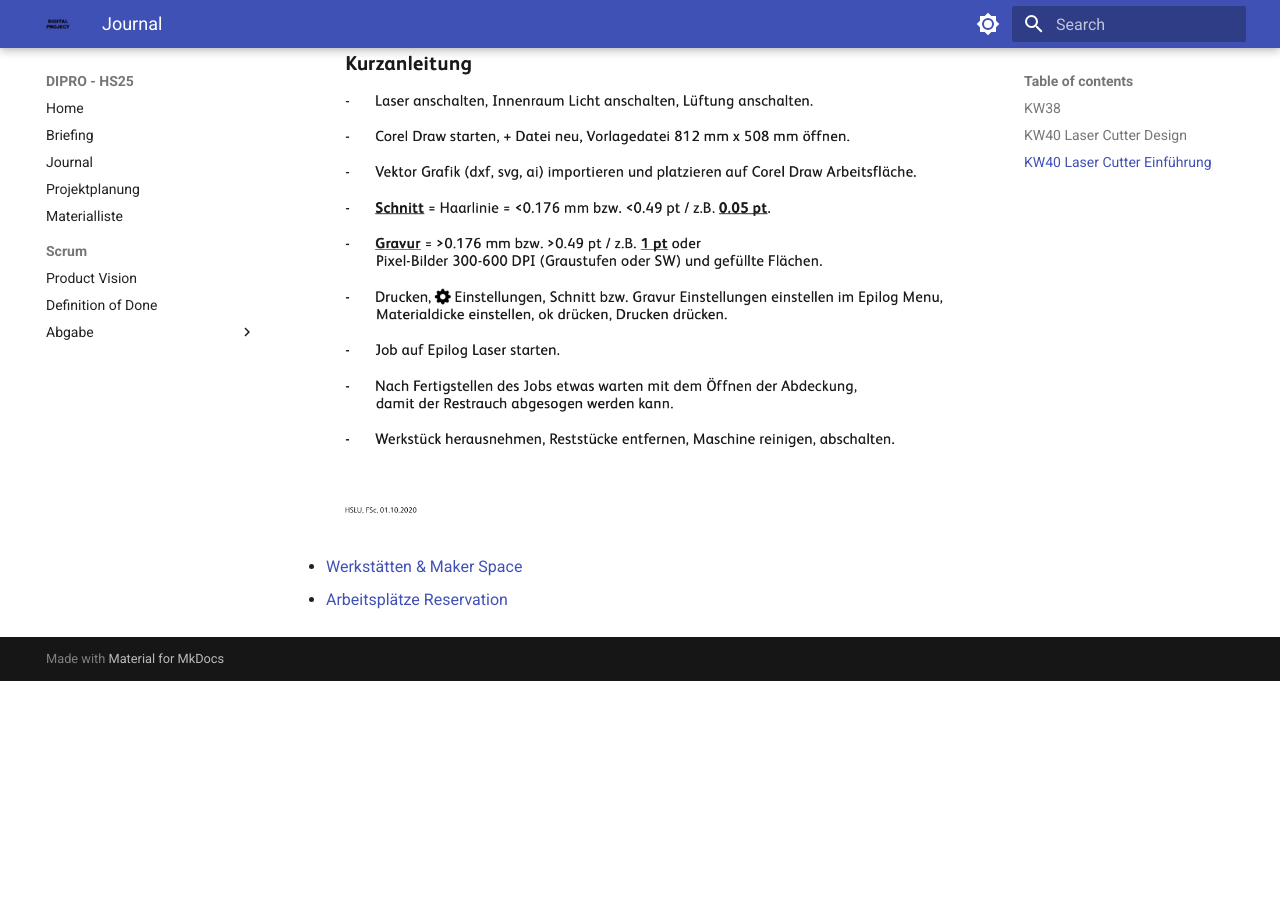
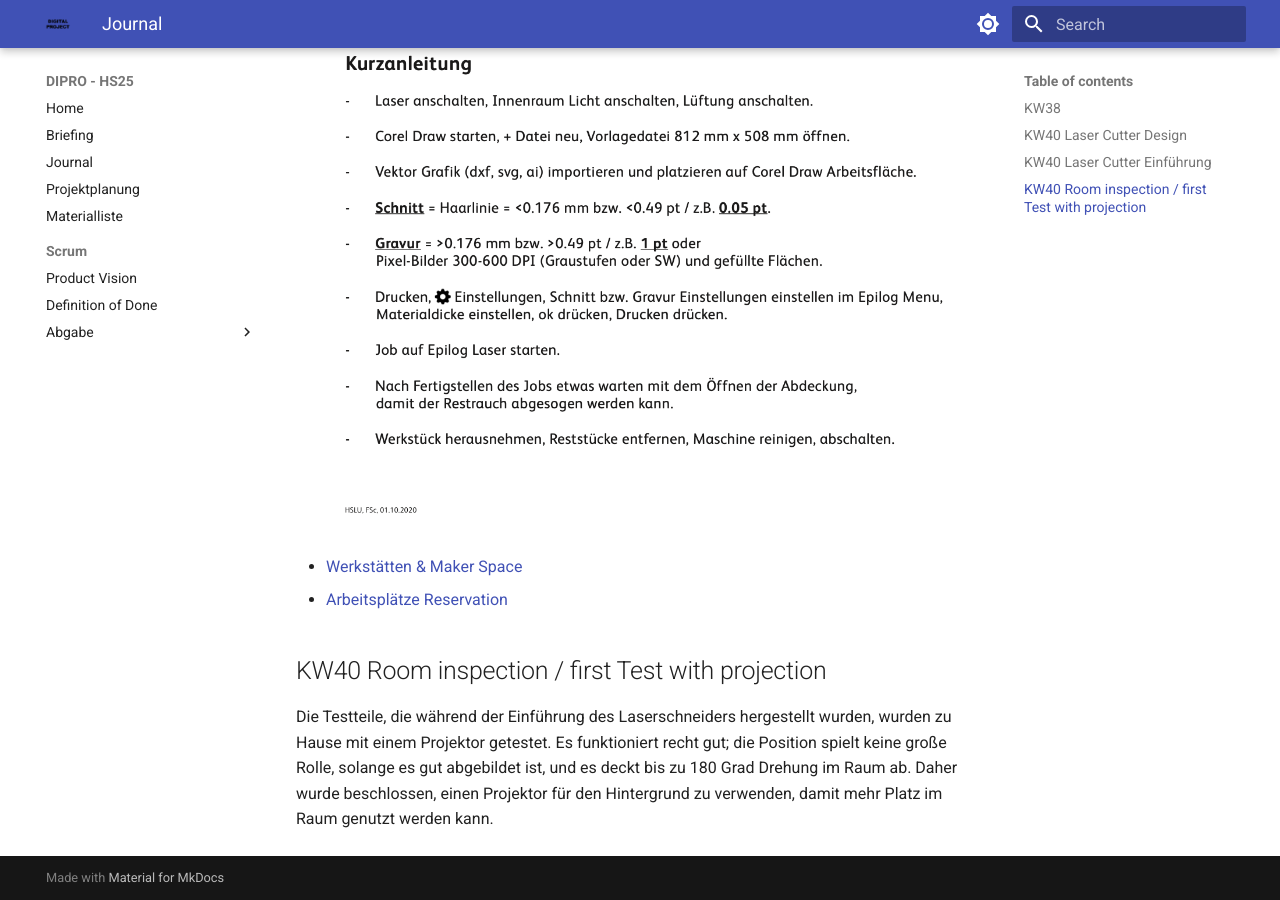
Before and after one commit to YanisDeplazes/dipro, an MkDocs documentation site: the page built from docs/journal/index.md, in a window 1280 px wide and 900 px high, scrolled down 2794 px. Built offline with MkDocs 1.6.1 and Material for MkDocs 9.7.7, drawn with Linux system fonts in a browser that asks for light colours; before the commit the page ends 3475 px from its top, so only the background shows below that.

Commit message:
Update index.md

```diff
--- a/docs/journal/index.md
+++ b/docs/journal/index.md
@@ -33,3 +33,7 @@
 
 - [Werkstätten & Maker Space ](https://mycampus.hslu.ch/de-ch/info-i/infos-und-dokumente/werkstatt/)
 - [Arbeitsplätze Reservation](https://mycampus.hslu.ch/de-ch/raum-i/arbeitsplaetze/)
+
+## KW40 Room inspection / first Test with projection
+
+Die Testteile, die während der Einführung des Laserschneiders hergestellt wurden, wurden zu Hause mit einem Projektor getestet. Es funktioniert recht gut; die Position spielt keine große Rolle, solange es gut abgebildet ist, und es deckt bis zu 180 Grad Drehung im Raum ab. Daher wurde beschlossen, einen Projektor für den Hintergrund zu verwenden, damit mehr Platz im Raum genutzt werden kann.
```
